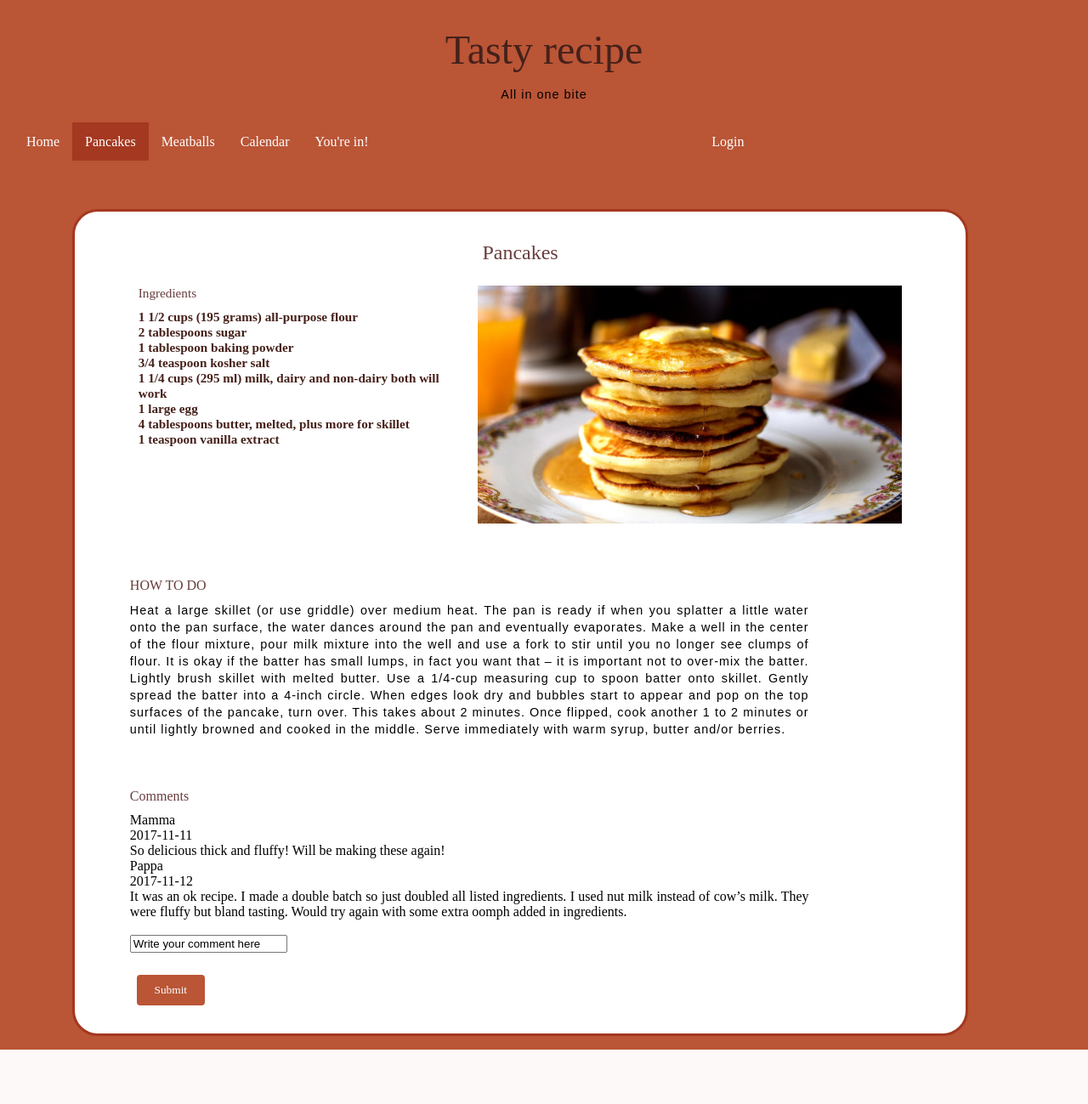
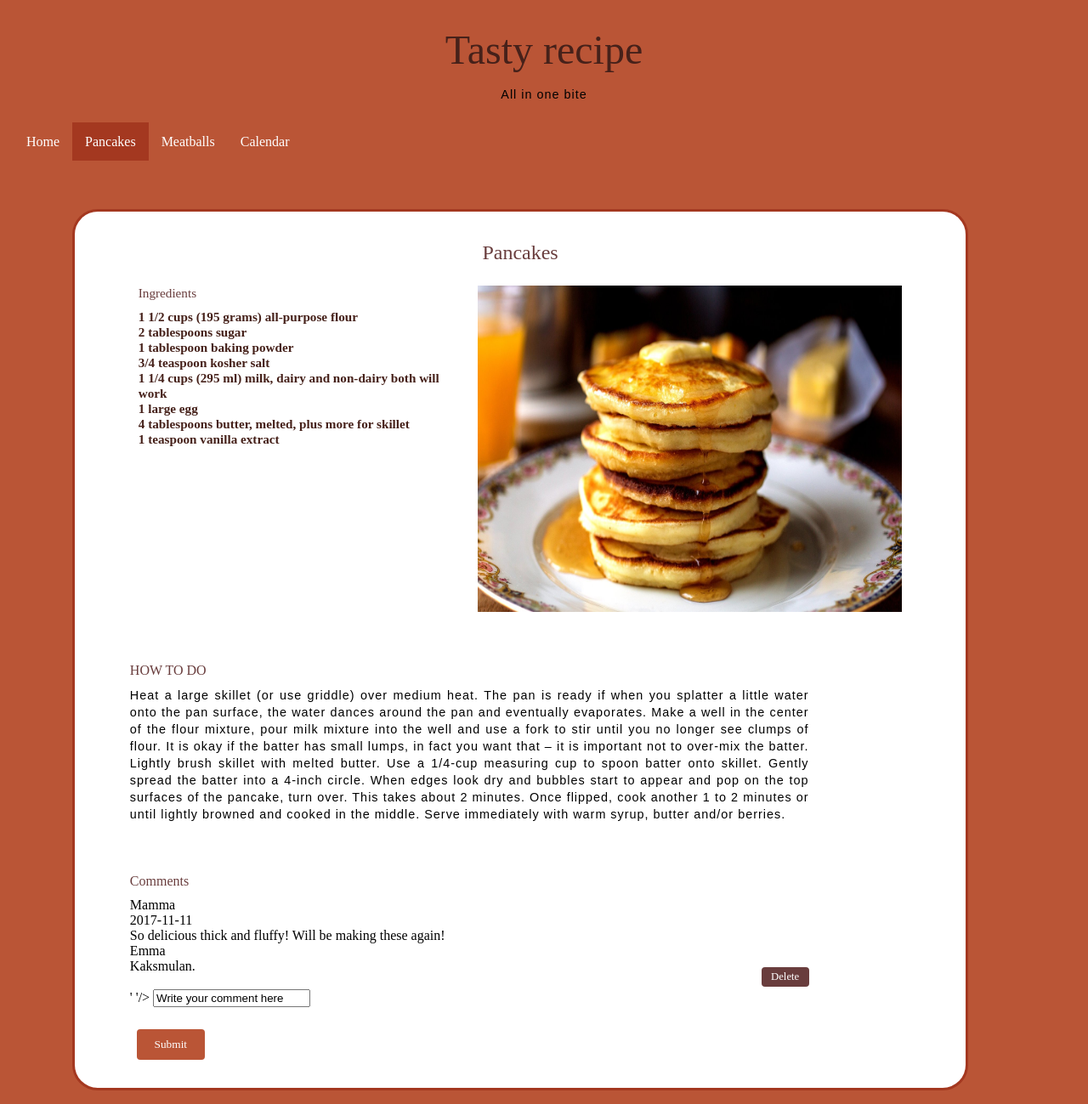
Before and after one commit to Emmabru/appSemi2, a PHP site: page /recipe.html in a window 1280 px wide. Shown: the whole page at 85% size. Before the commit the page ends 1235 px from the top, so only its background shows below. Run offline with PHP 8.4, Linux system fonts and the light colour scheme.

Commit message:
kan posta komentarer men kan inte få sessions med anv-namn att funka. det poppar inte upp

```diff
--- a/recipe.html
+++ b/recipe.html
@@ -1,8 +1,14 @@
+<?php
 
-<?php
- session_start();
+session_start();
+if (!isset($_SESSION['username']) || empty($_SESSION['username'])) {
+      // redirect to your login page
+      $name='Login';
+}
+
+$name = $_SESSION['username'];
+
 ?>
-<!doctype html>
 <html lang="en">
 <head>
 <meta charset="utf-8">
@@ -22,17 +28,7 @@
 	  <li><a href="recipe2.html">Meatballs</a></li>
 	  <li><a href="calendar.html">Calendar</a></li>
 
-	  <li>
-	  	<?php
-	  	session_start();
-	  	echo "$username";
-		  if(isset($_SESSION['username'])) {
-		    ?>
-		    <a> You're in!</a></li>
-		    <?php
-		    } else {
-		    ?>
-		    <a href="login-page.php">Login</a></li>
+	  <li> <a href="login-page.php"> <?php echo $name; ?> </a></li>
 
 
 	</ul>
@@ -92,17 +88,24 @@
 	 			</div>
 
 	 			<div class="comment_item_head">
-		 			<div class="comment_item_name">Pappa</div>
-		 			<div class="comment_item_date">2017-11-12</div>
+		 			<div class="comment_item_name">Emma</div>
+		 			<input type="submit" value="Delete" class="delete">
 	 			</div>
 	 			<div class="comment_item_body">
-	 				It was an ok recipe. I made a double batch so just doubled all listed ingredients. I used nut milk instead of cow’s milk. They were fluffy but bland tasting. Would try again with some extra oomph added in ingredients.
+	 				Kaksmulan.
 	 			</div>
 	 	</div>
-	 	<form action="/recipe.html">
-		  <?php echo $_SESSION['login_user']; ?><br>
-		  <input type="text" name="user_comment" value="Write your comment here"><br><br>
-		  <input type="submit" value="Submit">
+	 	<div class="comment_new">
+	 		 <?php
+
+				echo  $_SESSION['username'];
+			?> <br>
+		 	<form action="addComment.php" method="post">
+			  <input type="hidden" name="username" value='<?php echo $_SESSION['username']; ?>' '/>
+			  <input type="text" name="user_comment" value="Write your comment here"><br><br>
+			  <input type="submit" value="Submit">
+			</form>
+		</div>
 	</div>
 </section>
 
--- a/reset.css
+++ b/reset.css
@@ -191,6 +191,7 @@ section{
 }
 
 
+
 /* RECIPE SITE*********************STOP*/
 
 /* CALENDAR START----------------------------------*/
@@ -311,3 +312,17 @@ input[type=submit]:hover {
     background-color: #A43820;
     color: white;
 }
+
+input[type=submit][class=delete] {
+    font-family: quicksand;
+    text-decoration: bold;
+    font-size: 0.8em;
+    background-color: #693D3D;
+    width: 7%;
+    float:right;
+    color: white;
+    padding: 4px 1px;
+    margin: 10px 0px 0px 20px;
+    border: none;
+    border-radius: 4px;
+}
```
Also changed, not shown: addComment.php (added, +38 -0 lines), login.php (+5 -9 lines), session.php (added, +14 -0 lines).
